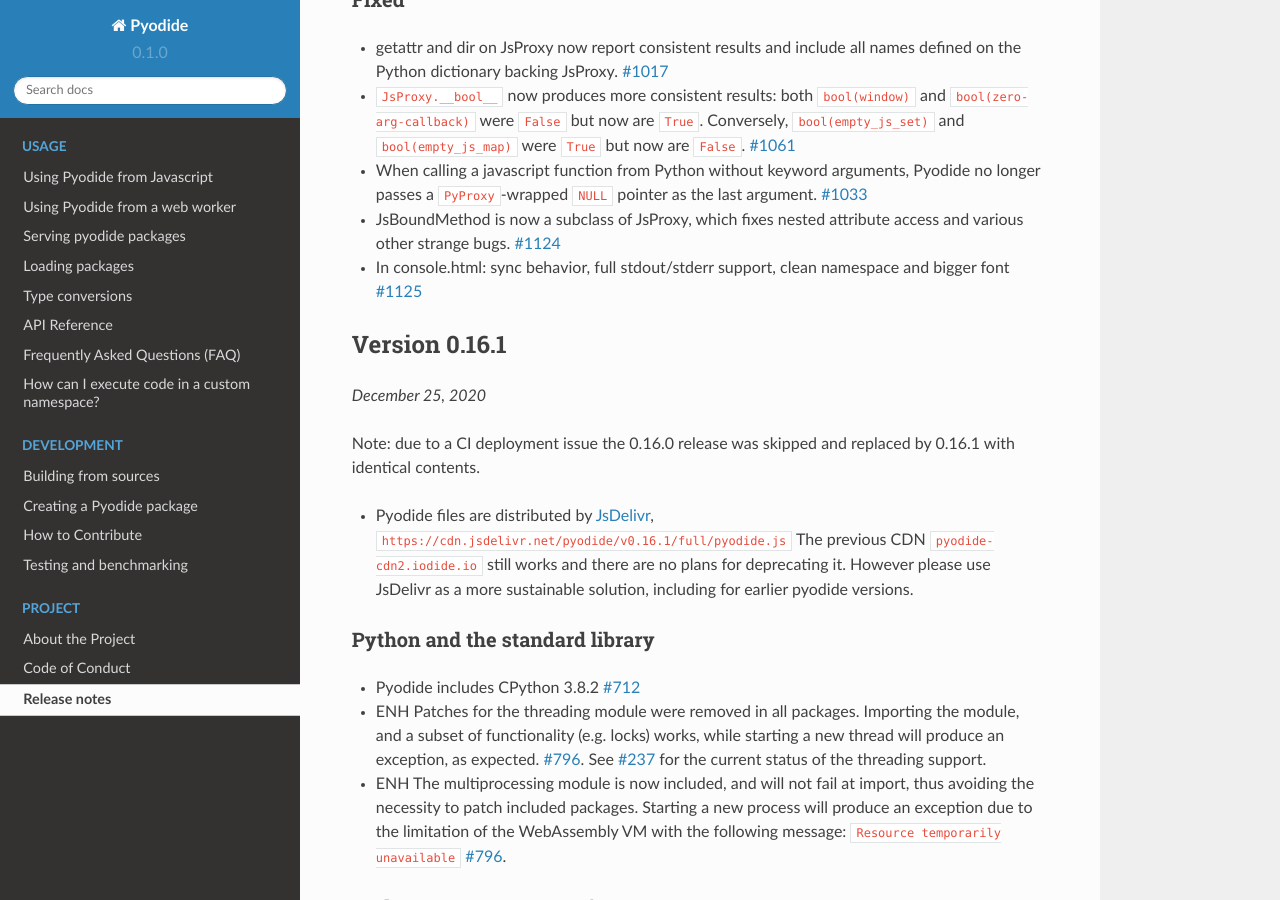
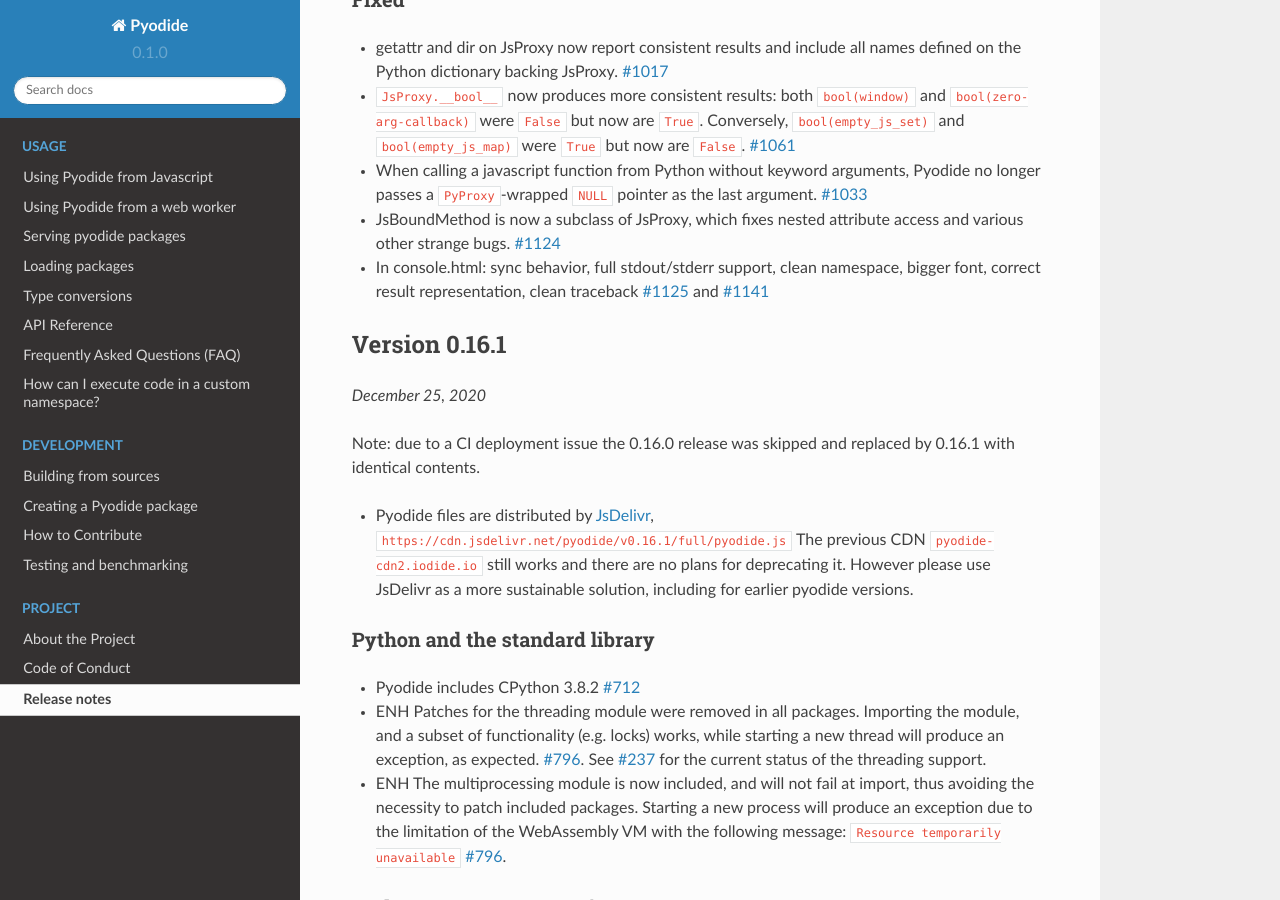
Before and after one commit to pyodide/pyodide, a Sphinx documentation site: the page built from docs/changelog.md, in a window 1280 px wide and 900 px high, scrolled down 891 px. Built offline with Sphinx 7.4.7 and the Read the Docs theme 2.0.0, drawn with Linux system fonts in a browser that asks for light colours; the version number is read from the project's files by our own code.

Commit message:
Changelog.

```diff
--- a/docs/changelog.md
+++ b/docs/changelog.md
@@ -48,7 +48,7 @@
 [#1033](https://github.com/iodide-project/pyodide/pull/1033)
 - JsBoundMethod is now a subclass of JsProxy, which fixes nested attribute access and various other strange bugs.
   [#1124](https://github.com/iodide-project/pyodide/pull/1124)
-- In console.html: sync behavior, full stdout/stderr support, clean namespace and bigger font [#1125](https://github.com/iodide-project/pyodide/pull/1125)
+- In console.html: sync behavior, full stdout/stderr support, clean namespace, bigger font, correct result representation, clean traceback [#1125](https://github.com/iodide-project/pyodide/pull/1125) and [#1141](https://github.com/iodide-project/pyodide/pull/1141)
 
 ## Version 0.16.1
 *December 25, 2020*
```
